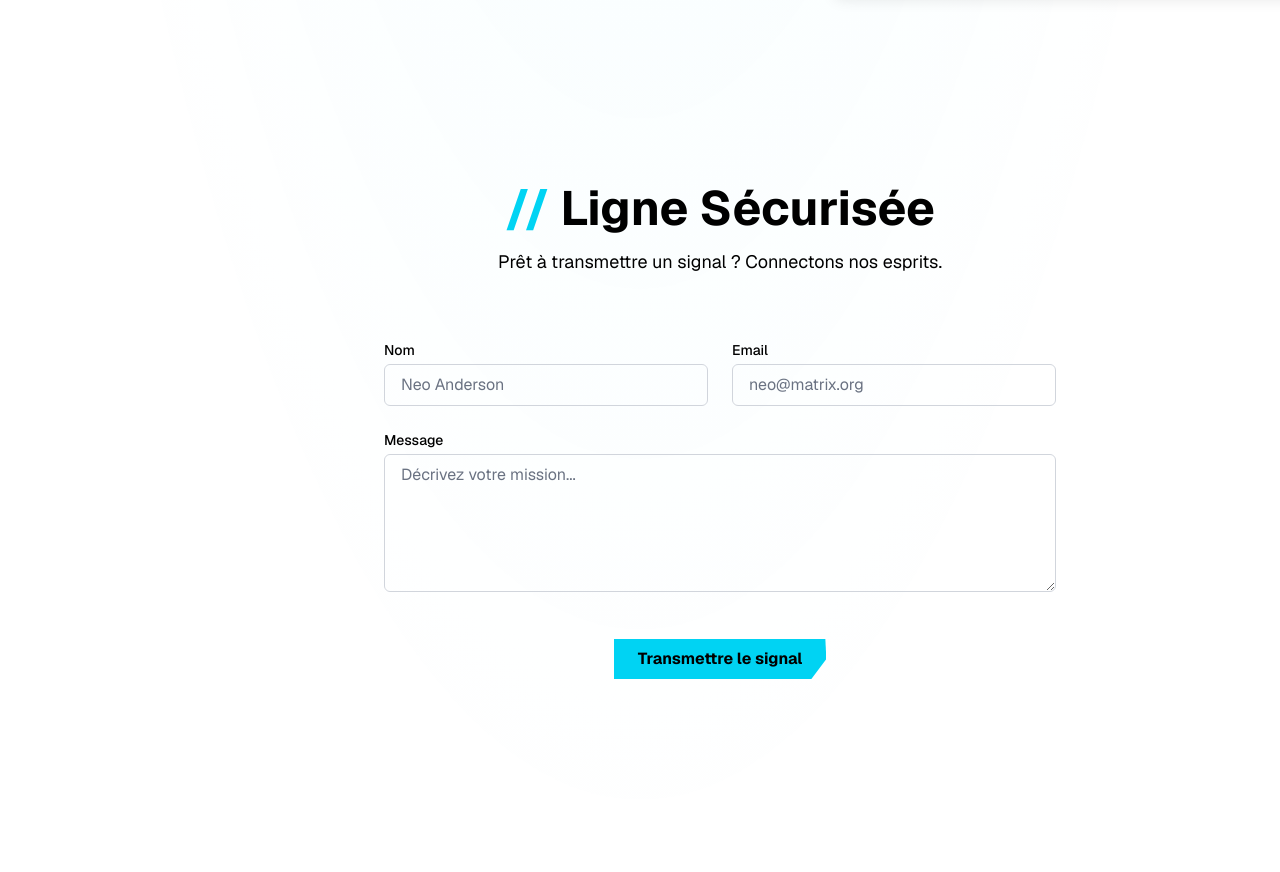
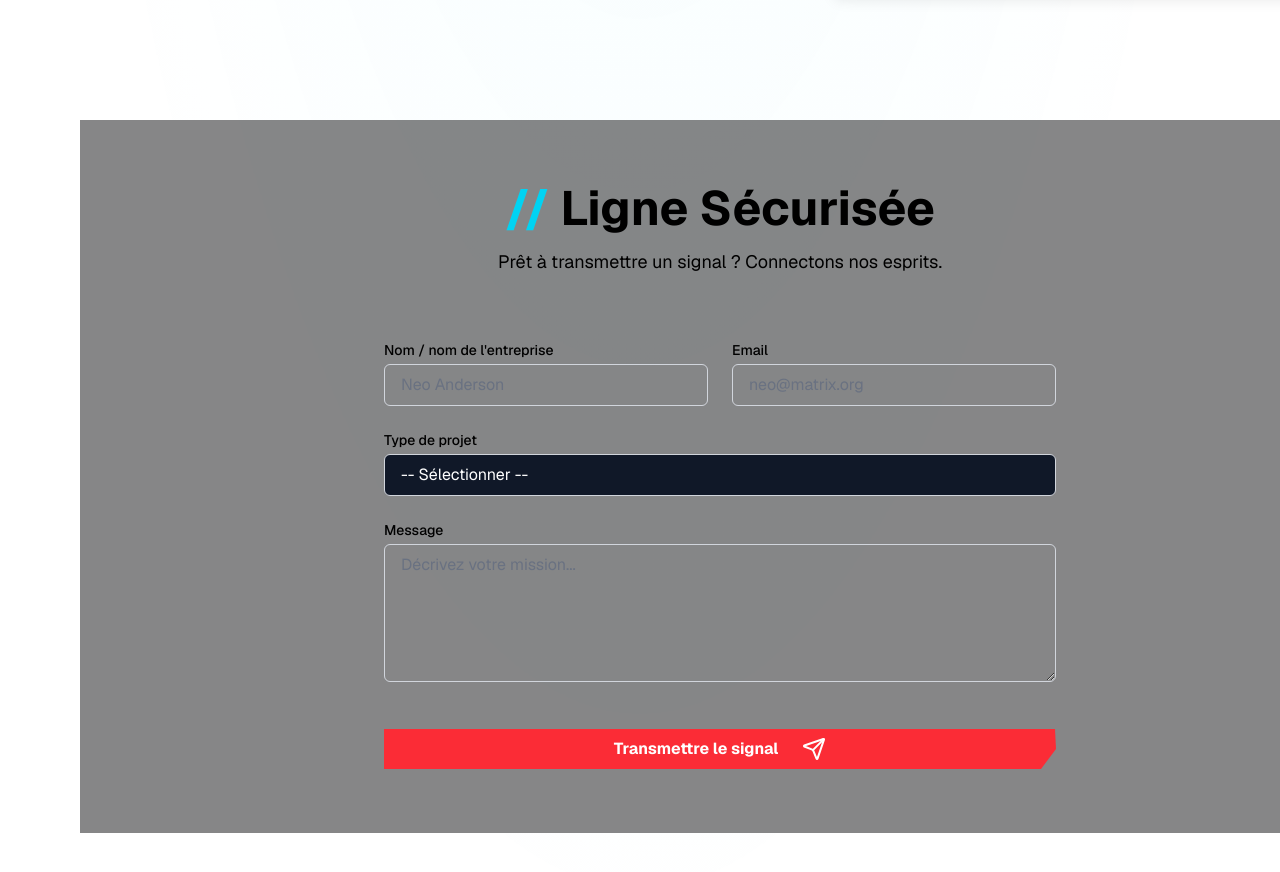
Before and after one commit to EdwinDij/cyberportfolio, a Next.js app: page / in a window 1280 px wide. Shown: the part 3480-4352 px from the top of the page. Built offline with nearby package versions, Linux system fonts and the light colour scheme.

Commit message:
mise en place du systeme d'envoie de mail avec la mise en forme du formulaire de contacte

```diff
--- /dev/null
+++ b/app/api/contact/route.ts
@@ -0,0 +1,61 @@
+import { NextResponse } from "next/server";
+import sgMail from "@sendgrid/mail";
+
+sgMail.setApiKey(process.env.NEXT_PUBLIC_SENDGRID_KEY!);
+
+export async function POST(req: Request) {
+    try {
+        const { name, email, projectType, description } = await req.json();
+        console.log({ name, email, projectType, description });
+
+
+        // ✅ Mail vers TOI
+        const msgToYou = {
+            to: "edwin.d899@gmail.com",
+            from: "edwin.d899@gmail.com",
+            replyTo: email,
+            subject: `📩 Prise de contact de ${name} pour un projet : ${projectType}`,
+            text: `Nom : ${name}\nEmail : ${email}\nType de projet : ${projectType}\n\nDescription :\n${description}`,
+        };
+
+        // ✅ Mail de confirmation vers L'UTILISATEUR
+        const msgToUser = {
+            to: email,
+            from: "edwin.d899@gmail.com",
+            subject: "✅ Confirmation de votre message à TrimioEdit",
+            text: `Bonjour ${name},\n\nMerci pour votre prise de contact ! Voici un récapitulatif de votre message :\n\nType de projet : ${projectType}\n\nDescription :\n${description}\n\nNous vous répondrons dans les plus brefs délais.\n\n— L’équipe TrimioEdit`,
+            html: `
+    <div style="font-family: Arial, sans-serif; max-width: 600px; margin: 0 auto; padding: 20px; color: #333; background-color: #f9f9f9; border-radius: 8px;">
+      <h2 style="color: #4caf50;">Merci pour votre message, ${name} !</h2>
+      <p>Nous avons bien reçu votre demande. Voici un récapitulatif de ce que vous nous avez envoyé :</p>
+
+      <hr style="border: none; border-top: 1px solid #ddd; margin: 20px 0;" />
+
+      <p><strong>📂 Type de projet :</strong><br/>${projectType}</p>
+      <p><strong>📝 Description :</strong><br/>${description.replace(/\n/g, "<br/>")}</p>
+
+      <hr style="border: none; border-top: 1px solid #ddd; margin: 20px 0;" />
+
+      <p>Nous vous répondrons dans les plus brefs délais.<br/>
+      Merci encore pour votre confiance !</p>
+
+      <p style="margin-top: 30px;">— L’équipe <strong>TrimioEdit</strong></p>
+    </div>
+  `,
+        };
+
+        // Envoie les deux mails en parallèle
+        await Promise.all([
+            sgMail.send(msgToYou),
+            sgMail.send(msgToUser),
+        ]);
+
+        return NextResponse.json({ success: true });
+    } catch (error) {
+        console.error(error);
+        return NextResponse.json(
+            { error: "Une erreur est survenue lors de l'envoi du message." },
+            { status: 500 }
+        );
+    }
+}
--- a/app/components/Layout/Navbar.tsx
+++ b/app/components/Layout/Navbar.tsx
@@ -46,7 +46,7 @@ export const Navbar = () => {
       transition={{ duration: 0.5 }}
     >
       <div className="max-w-7xl mx-auto px-4 sm:px-6 lg:px-8 h-20 flex justify-between items-center">
-        <Link href="/">
+        <Link href="#">
           <motion.div
             className="font-heading text-2xl glitch-text"
             data-text="JD"
--- /dev/null
+++ b/app/components/hooks/index.ts
@@ -0,0 +1 @@
+export { useContact } from './useContact';
--- /dev/null
+++ b/app/components/hooks/useContact.tsx
@@ -0,0 +1,67 @@
+"use client";
+import React, { useState } from "react";
+
+export const useContact = () => {
+  const [name, setName] = useState<string>("");
+  const [email, setEmail] = useState<string>("");
+  const [projectType, setProjectType] = useState<string>("");
+  const [description, setDescription] = useState<string>("");
+  const [feedbackMessage, setFeedbackMessage] = useState<null | {
+    type: "success" | "error" | "warning";
+    text: string;
+  }>(null);
+
+  const sendMessage = async (e: React.FormEvent) => {
+    e.preventDefault();
+
+    if (!name || !email || !description || projectType.length === 0) {
+      setFeedbackMessage({
+        type: "warning",
+        text: "Veuillez remplir tous les champs obligatoires.",
+      });
+      return;
+    }
+
+    try {
+      const res = await fetch("/api/contact", {
+        method: "POST",
+        headers: {
+          "Content-Type": "application/json",
+        },
+        body: JSON.stringify({ name, email, projectType, description }),
+      });
+      if (res.ok) {
+        setFeedbackMessage({
+          type: "success",
+          text: "Votre message a bien été envoyé ! Nous vous répondrons rapidement. Pensez à vérifier vos spams.",
+        });
+        setName("");
+        setEmail("");
+        setProjectType([]);
+        setDescription("");
+      } else {
+        setFeedbackMessage({
+          type: "error",
+          text: "Une erreur est survenue. Veuillez réessayer.",
+        });
+      }
+    } catch (err) {
+      setFeedbackMessage({
+        type: "error",
+        text: "Erreur de connexion. Réessayez plus tard.",
+      });
+    }
+    setTimeout(() => setFeedbackMessage(null), 10000); // Disparition après 5 sec
+  };
+
+  return {
+    description,
+    email,
+    projectType,
+    name,
+    setDescription,
+    setEmail,
+    setProjectType,
+    setName,
+  };
+};
--- a/app/components/sections/Contact.tsx
+++ b/app/components/sections/Contact.tsx
@@ -1,11 +1,23 @@
 import React from "react";
 import { Button } from "../ui/Button";
+import { useContact } from "../hooks";
+import { Send } from "lucide-react";
 
 export const Contact = () => {
+  const {
+    description,
+    email,
+    projectType,
+    name,
+    setDescription,
+    setEmail,
+    setProjectType,
+    setName,
+  } = useContact();
   return (
     <section
       id="contact"
-      className="w-full max-w-7xl mx-auto px-4 sm:px-6 lg:px-8 py-16"
+      className="w-full max-w-7xl mx-auto px-4 sm:px-6 lg:px-8 py-16 section-with-muted-bg"
     >
       <div className="container mx-auto px-10 sm:px-6 lg:px-12">
         <div className="text-center mb-16">
@@ -24,7 +36,7 @@ export const Contact = () => {
                 htmlFor="name"
                 className="block text-sm font-medium text-muted-foreground"
               >
-                Nom
+                Nom / nom de l&apos;entreprise
               </label>
               <input
                 type="text"
@@ -32,6 +44,8 @@ export const Contact = () => {
                 name="name"
                 required
                 placeholder="Neo Anderson"
+                value={name}
+                onChange={(e) => setName(e.target.value)}
                 className="mt-1 w-full rounded-md border border-gray-300 bg-transparent px-4 py-2 text-white placeholder-gray-500 focus:border-cyan-400 focus:outline-none focus:ring-1 focus:ring-cyan-400"
               />
             </div>
@@ -47,12 +61,38 @@ export const Contact = () => {
                 id="email"
                 name="email"
                 required
+                value={email}
+                onChange={(e) => setEmail(e.target.value)}
                 placeholder="neo@matrix.org"
                 className="mt-1 w-full rounded-md border border-gray-300 bg-transparent px-4 py-2 text-white placeholder-gray-500 focus:border-cyan-400 focus:outline-none focus:ring-1 focus:ring-cyan-400"
               />
             </div>
           </div>
-
+          <div>
+            <label
+              htmlFor="projectType"
+              className="block text-sm font-medium text-muted-foreground"
+            >
+              Type de projet
+            </label>
+            <select
+              id="projectType"
+              name="projectType"
+              required
+              value={projectType}
+              onChange={(e) => setProjectType(e.target.value)}
+              className="mt-1 w-full appearance-none rounded-md border border-gray-300 bg-gray-900 text-white px-4 py-2 pr-10 focus:border-cyan-400 focus:outline-none focus:ring-1 focus:ring-cyan-400"
+            >
+              <option value="">-- Sélectionner --</option>
+              <option value="creation">Création de site web</option>
+              <option value="refonte">Refonte</option>
+              <option value="maintenance">Maintenance</option>
+              <option value="autre">Autre</option>
+            </select>
+            <div className="pointer-events-none absolute inset-y-0 right-0 flex items-center pr-3 text-white">
+              ▼
+            </div>
+          </div>
           <div>
             <label
               htmlFor="message"
@@ -65,15 +105,19 @@ export const Contact = () => {
               name="message"
               rows={5}
               required
+              value={description}
+              onChange={(e) => setDescription(e.target.value)}
               placeholder="Décrivez votre mission..."
               className="mt-1 w-full rounded-md border border-gray-300 bg-transparent px-4 py-2 text-white placeholder-gray-500 focus:border-cyan-400 focus:outline-none focus:ring-1 focus:ring-cyan-400"
             />
           </div>
 
-          <div className="text-center pt-4">
+          <div className="text-center pt-4 flex">
             <Button
-              type="submit">
-              Transmettre le signal
+              type="submit"
+              className="w-full flex justify-center gap-6 bg-red-500 text-white "
+            >
+              Transmettre le signal <Send />
             </Button>
           </div>
         </form>
--- a/app/components/ui/Button.tsx
+++ b/app/components/ui/Button.tsx
@@ -1,37 +1,31 @@
 import React from "react";
 import Link from "next/link";
-
-type ButtonProps = {
-  asLink?: false;
-} & React.ButtonHTMLAttributes<HTMLButtonElement>;
-
-type LinkProps = {
-  asLink: true;
-  href: string;
-  children: React.ReactNode;
-} & React.AnchorHTMLAttributes<HTMLAnchorElement>;
+import {ButtonProps, LinkProps} from '../../types'
 
 type Props = ButtonProps | LinkProps;
 
-export const Button = (props: Props) => {
+export const Button = (props: Props & { className?: string }) => {
+  const { className, children, ...rest } = props;
+
   const baseClasses = `
-    relative inline-block bg-cyan-400
+    relative bg-cyan-400
     text-black font-bold py-2 px-6
     clip-path-arrow
     cursor-pointer
+    hover:bg-red-400
   `;
+  const allClasses = `${baseClasses} ${className ?? ""}`;
 
   if (props.asLink) {
-    const { href, children, ...linkProps } = props;
+    const { href, ...linkProps } = rest as LinkProps;
     return (
-      <Link href={href} {...linkProps} className={baseClasses}>
+      <Link href={href} {...linkProps} className={allClasses}>
         {children}
       </Link>
     );
   } else {
-    const { children, ...buttonProps } = props;
     return (
-      <button type="button" className={baseClasses} {...buttonProps}>
+      <button type="button" className={allClasses} {...(rest as ButtonProps)}>
         {children}
       </button>
     );
--- a/app/globals.css
+++ b/app/globals.css
@@ -25,6 +25,9 @@
   }
 }
 
+html {
+  scroll-behavior: smooth;
+}
 
 body {
   background: var(--background);
--- /dev/null
+++ b/app/types/buttonProps.ts
@@ -0,0 +1,9 @@
+export type ButtonProps = {
+  asLink?: false;
+} & React.ButtonHTMLAttributes<HTMLButtonElement>;
+
+export type LinkProps = {
+  asLink: true;
+  href: string;
+  children: React.ReactNode;
+} & React.AnchorHTMLAttributes<HTMLAnchorElement>;
--- a/app/types/index.ts
+++ b/app/types/index.ts
@@ -4,3 +4,4 @@ export type {GlitchTextProps} from './glitchText';
 export type {Service, ServiceCardProps} from './serviceType';
 export type {BentoGridProps, BentoGridItemProps} from './bentoGridProps';
 export type {TechnoType} from './technoType';
+export type {ButtonProps, LinkProps} from './buttonProps'
--- a/package.json
+++ b/package.json
@@ -9,6 +9,7 @@
     "lint": "next lint"
   },
   "dependencies": {
+    "@sendgrid/mail": "^8.1.5",
     "framer-motion": "^12.23.6",
     "lucide-react": "^0.525.0",
     "next": "15.4.3",
```
Also changed, not shown: 1 other file (tests, documents, lock files or other folders).
